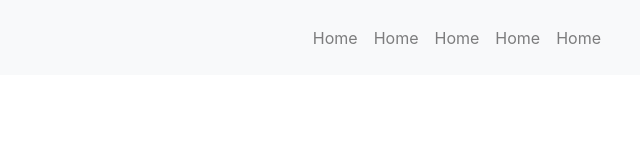
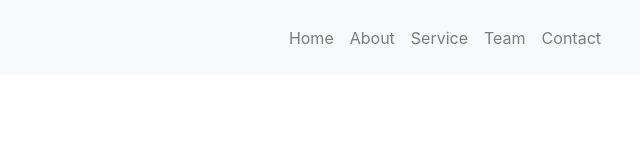
Before and after one commit to willokans/BootStrap4Site, a plain HTML site: page index.html in a window 1280 px wide. Shown: the full height of the page, 640-1280 px from the left. Drawn offline with nearby package versions, Linux system fonts and the light colour scheme.

Commit message:
update nav bar list

```diff
--- a/index.html
+++ b/index.html
@@ -27,16 +27,16 @@
 					<a class="nav-link" href="#">Home</a>
 				</li>
 				<li class="nav-item">
-					<a class="nav-link" href="#">Home</a>
+					<a class="nav-link" href="#">About</a>
 				</li>
 				<li class="nav-item">
-					<a class="nav-link" href="#">Home</a>
+					<a class="nav-link" href="#">Service</a>
 				</li>
 				<li class="nav-item">
-					<a class="nav-link" href="#">Home</a>
+					<a class="nav-link" href="#">Team</a>
 				</li>
 				<li class="nav-item">
-					<a class="nav-link" href="#">Home</a>
+					<a class="nav-link" href="#">Contact</a>
 				</li>
 			</ul>
 		</div>
```
